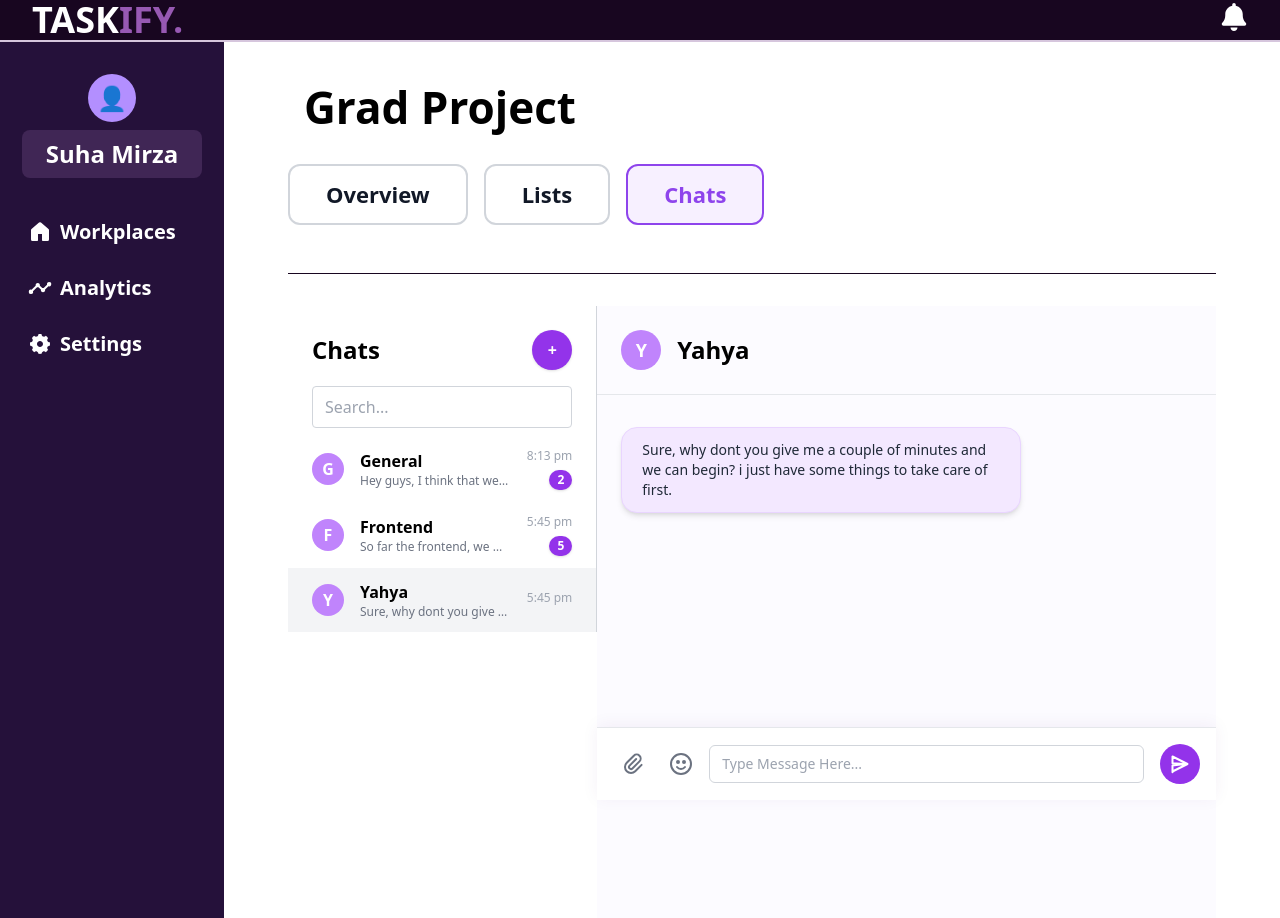
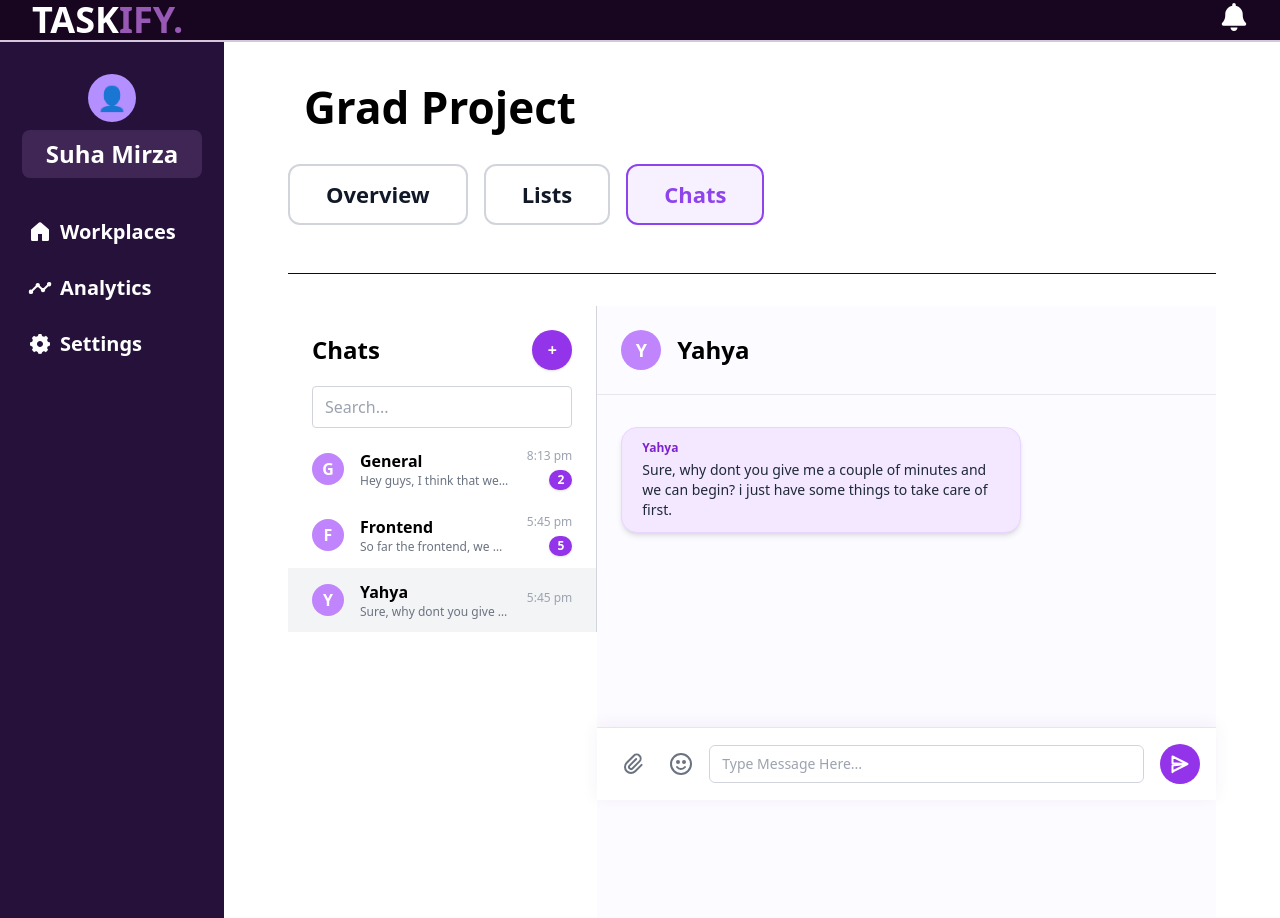
Before and after one commit to suhamirza/gradproject, a React (Vite) app: page /app/chats in a window 1280 px wide. Built offline with nearby package versions, Linux system fonts and the light colour scheme; the HTML template or start-up script is replaced by a standard one.

Commit message:
fixed the adding members bug

```diff
--- a/src/components/MainAppPages/Chats.tsx
+++ b/src/components/MainAppPages/Chats.tsx
@@ -304,9 +304,10 @@ const Chats: React.FC = () => {
           </div>
         )}
       </div>
+
       {/* Chat Window */}
       <div className="flex-1 flex flex-col bg-[#fcfbff] h-full min-h-0 relative">
-        <div className="flex items-center p-6 border-b border-gray-200 cursor-pointer select-none" onClick={() => selectedChat.members.length > 2 && setShowMembersModal(true)}>
+        <div className="flex items-center p-6 border-b border-gray-200 cursor-pointer select-none" onClick={() => setShowMembersModal(true)}>
           <div className="bg-purple-400 rounded-full w-10 h-10 flex items-center justify-center text-lg font-bold text-white mr-4">
             {selectedChat.name[0]}
           </div>
@@ -476,8 +477,8 @@ const Chats: React.FC = () => {
                     }`}
                     style={{wordBreak: 'break-word'}}
                   >
-                    {/* Show sender name for group chats and not for your own messages */}
-                    {selectedChat.members.length > 2 && msg.sender !== "You" && (
+                    {/* Always show sender name above message unless it's 'You' */}
+                    {msg.sender !== "You" && (
                       <div className="font-bold text-xs mb-1 text-purple-700">{msg.sender}</div>
                     )}
                     {msg.text}
```
